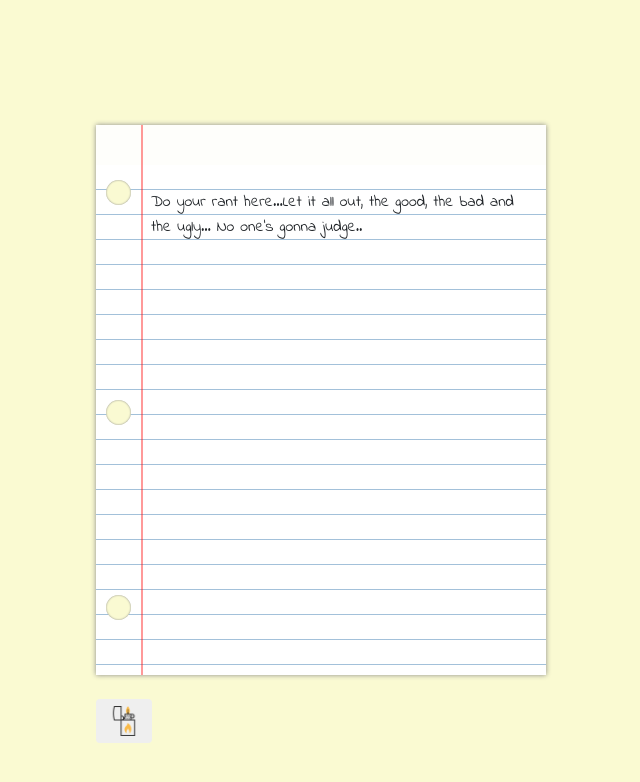
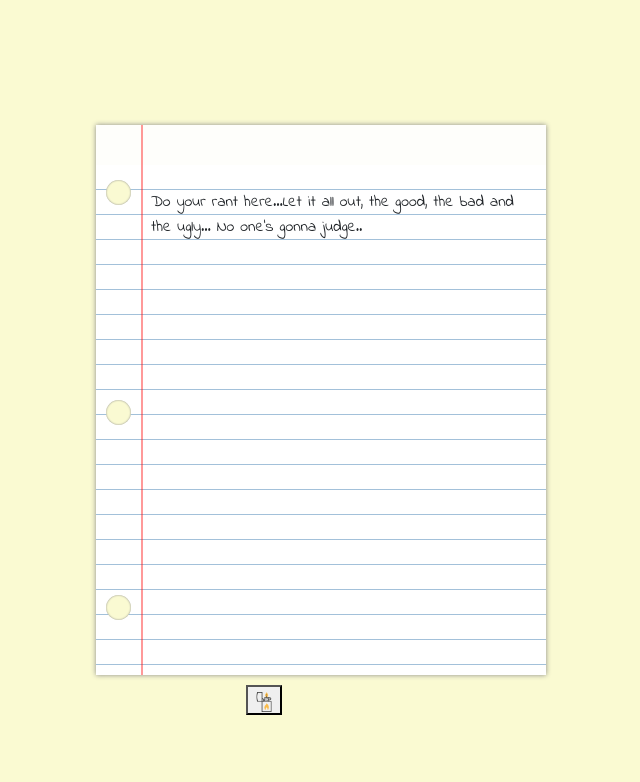
Before and after one commit to Ahmad-Waliullah-Khan/OneJournal, a plain HTML site: page journal/daily_rant/index.html in a window 1280 px wide. Shown: the whole page, without its empty margins (319-959 px from the left). Drawn offline with nearby package versions, Linux system fonts and the light colour scheme.

Commit message:
Repositioned the lighter button

```diff
--- a/journal/daily_rant/index.html
+++ b/journal/daily_rant/index.html
@@ -103,8 +103,8 @@ bottom: 10%;
   <div class="holes hole-top"></div>
   <div class="holes hole-middle"></div>
   <div class="holes hole-bottom"></div>
-	<br>
-	<button style="pull-right" type="button" class="btn"  id="lighter_btn" name="button"><img src="../../img/lighter.png" width="30"></button>
+
+	<button type="button" style="margin-left:150px;margin-top:10px;"  id="lighter_btn" name="button"><img src="../../img/lighter.png" width="20"></button>
 	<br>
 
 </div>
```
